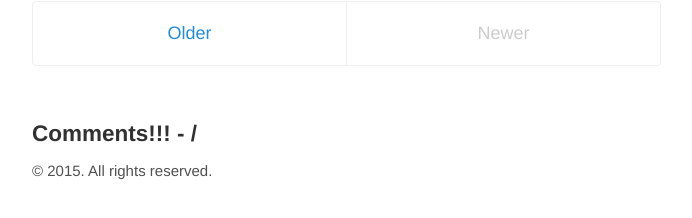
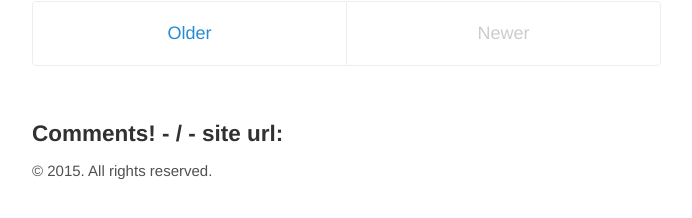
Before and after one commit to zslajchrt/zslajchrt.github.io, a Jekyll site: the page built from index.html, in a window 1280 px wide. Shown: the part 378-596 px from the top of the page, without its empty margins (293-985 px from the left). Built offline with Jekyll 4.4.1, drawn with Linux system fonts in a browser that asks for light colours; the list of posts is cut into pages by our own code; comment, search, counter and statistics services are not loaded.

Commit message:
Update default.html

```diff
--- a/_layouts/default.html
+++ b/_layouts/default.html
@@ -15,8 +15,7 @@
 
       <main>
         {{ content }}
-        <h3>Comments!!! - {{ site.disqusid }}{{ page.url | replace:'index.html','' }}</h3>
-        {{ site.baseurl }}
+        <h3>Comments! - {{ site.disqusid }}{{ page.url | replace:'index.html','' }} - site url: {{ site.baseurl }}</h3>
         {% include comments.html %}
       </main>
 
```
